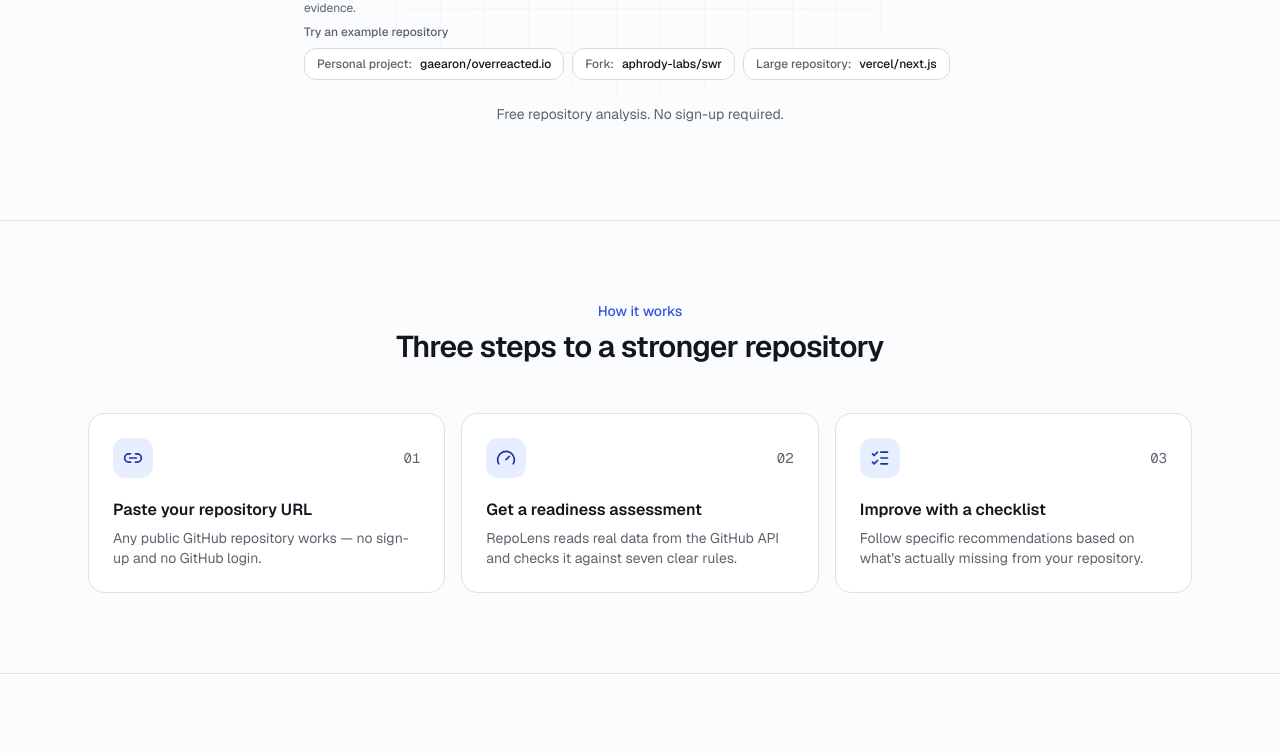
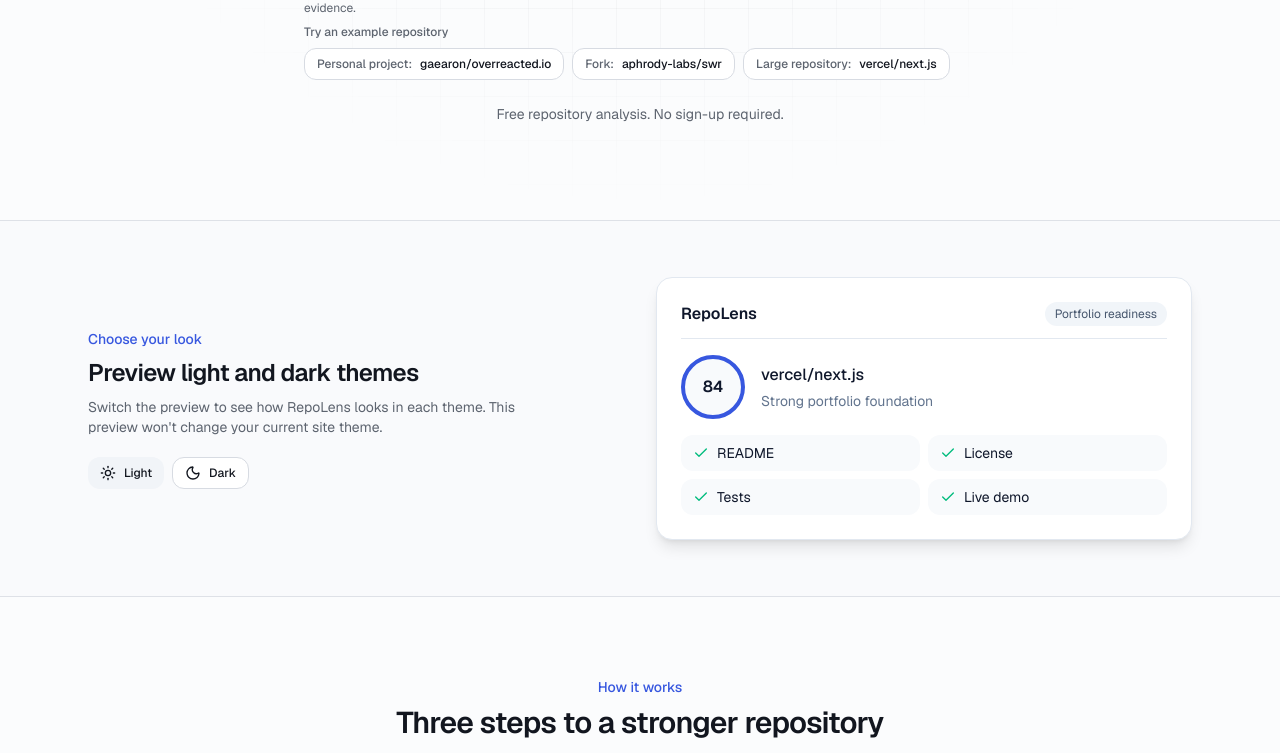
Before and after one commit to mondaylin999-oss/RepoLens, a Next.js app: page / in a window 1280 px wide. Shown: the part 541-1294 px from the top of the page. Built offline with nearby package versions, Linux system fonts and the light colour scheme; no server answers.

Commit message:
Add landing page theme preview

```diff
--- a/app/page.tsx
+++ b/app/page.tsx
@@ -1,5 +1,6 @@
 import { BookOpenCheck, ClipboardList, FileText, Gauge, Link2, ListChecks, Sparkles } from "lucide-react";
 import { RepoUrlForm } from "@/components/github/repo-url-form";
+import { ThemePreview } from "@/components/layout/theme-preview";
 import { CHECK_DEFINITIONS } from "@/lib/analysis/checks";
 
 const STEPS = [
@@ -37,6 +38,8 @@ export default function HomePage() {
           </div>
         </div>
       </section>
+
+      <ThemePreview />
 
       <section id="how-it-works" className="scroll-mt-20 border-b">
         <div className="mx-auto max-w-6xl px-4 py-20 sm:px-6">
--- /dev/null
+++ b/components/layout/theme-preview.tsx
@@ -0,0 +1,66 @@
+"use client";
+
+import { useState } from "react";
+import { Check, Moon, Sun } from "lucide-react";
+import { Button } from "@/components/ui/button";
+import { cn } from "@/lib/utils";
+
+type PreviewTheme = "light" | "dark";
+
+export function ThemePreview() {
+  const [theme, setTheme] = useState<PreviewTheme>("light");
+  const dark = theme === "dark";
+
+  return (
+    <section aria-labelledby="theme-preview-title" className="border-b bg-muted/30">
+      <div className="mx-auto grid max-w-6xl items-center gap-8 px-4 py-14 sm:px-6 md:grid-cols-2">
+        <div>
+          <p className="text-sm font-medium text-primary">Choose your look</p>
+          <h2 id="theme-preview-title" className="mt-2 text-2xl font-semibold tracking-tight">Preview light and dark themes</h2>
+          <p className="mt-2 max-w-md text-sm text-muted-foreground">
+            Switch the preview to see how RepoLens looks in each theme. This preview won&apos;t change your current site theme.
+          </p>
+          <div className="mt-5 flex gap-2" aria-label="Theme preview">
+            <Button type="button" size="sm" variant={dark ? "outline" : "secondary"} aria-pressed={!dark} onClick={() => setTheme("light")}>
+              <Sun /> Light
+            </Button>
+            <Button type="button" size="sm" variant={dark ? "secondary" : "outline"} aria-pressed={dark} onClick={() => setTheme("dark")}>
+              <Moon /> Dark
+            </Button>
+          </div>
+        </div>
+
+        <div
+          aria-label={`${theme} theme preview`}
+          className={cn(
+            "rounded-2xl border p-4 shadow-lg transition-colors sm:p-6",
+            dark ? "border-slate-700 bg-slate-950 text-slate-100" : "border-slate-200 bg-white text-slate-900",
+          )}
+        >
+          <div className="flex items-center justify-between border-b pb-3" style={{ borderColor: dark ? "#334155" : "#e2e8f0" }}>
+            <span className="font-semibold">RepoLens</span>
+            <span className={cn("rounded-full px-2.5 py-1 text-xs", dark ? "bg-slate-800 text-slate-300" : "bg-slate-100 text-slate-600")}>
+              Portfolio readiness
+            </span>
+          </div>
+          <div className="mt-4 flex items-center gap-4">
+            <div className={cn("grid size-16 shrink-0 place-items-center rounded-full border-4 border-primary font-semibold", dark ? "bg-slate-900" : "bg-slate-50")}>
+              84
+            </div>
+            <div>
+              <p className="font-medium">vercel/next.js</p>
+              <p className={cn("mt-1 text-sm", dark ? "text-slate-400" : "text-slate-500")}>Strong portfolio foundation</p>
+            </div>
+          </div>
+          <ul className="mt-4 grid grid-cols-2 gap-2 text-sm">
+            {["README", "License", "Tests", "Live demo"].map((item) => (
+              <li key={item} className={cn("flex items-center gap-2 rounded-lg px-3 py-2", dark ? "bg-slate-900" : "bg-slate-50")}>
+                <Check aria-hidden="true" className="size-4 text-emerald-500" /> {item}
+              </li>
+            ))}
+          </ul>
+        </div>
+      </div>
+    </section>
+  );
+}
```
